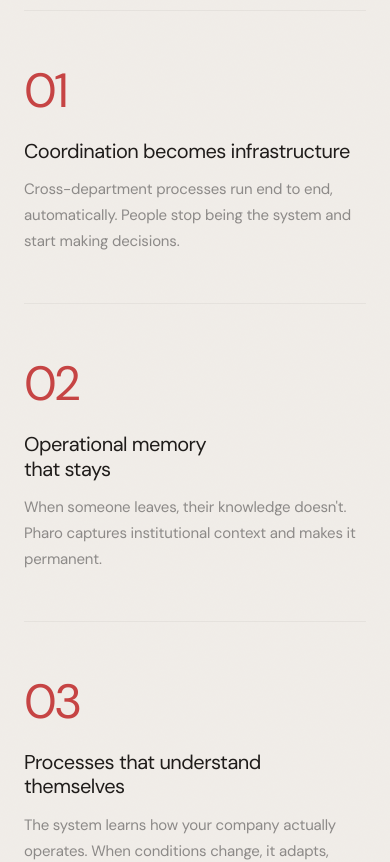
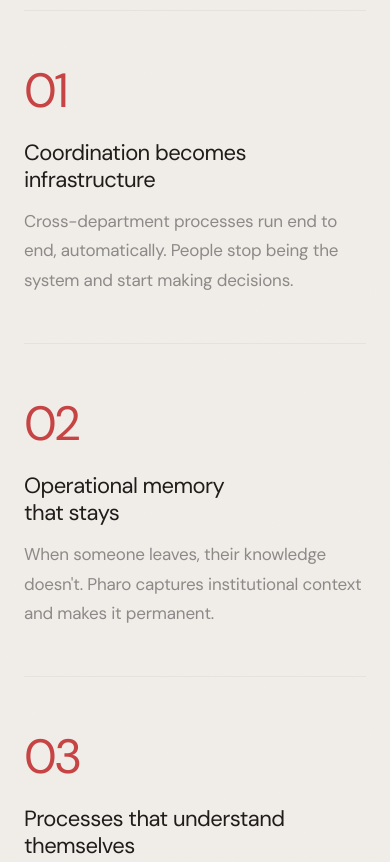
Before and after one commit to sapira-web/sapira_v2, a Next.js app: page / in a window 390 px wide. Shown: the part 1500-2362 px from the top of the page. Built offline with nearby package versions, Linux system fonts and the light colour scheme.

Commit message:
ValuePropositions: increase mobile block title and body text size

```diff
--- a/src/components/sections/home/ValuePropositions.tsx
+++ b/src/components/sections/home/ValuePropositions.tsx
@@ -186,7 +186,7 @@ export default function ValuePropositions() {
               </motion.p>
               <motion.h3
                 style={{
-                  fontSize: '20px', fontWeight: 400, lineHeight: 1.24,
+                  fontSize: '22px', fontWeight: 400, lineHeight: 1.24,
                   letterSpacing: '-0.026em', color: '#1F1C1A', marginBottom: '14px',
                 }}
                 {...element(i, 0.10, { y: 12, blur: 2, duration: 0.85 })}
@@ -194,7 +194,7 @@ export default function ValuePropositions() {
                 {col.title}
               </motion.h3>
               <motion.p
-                style={{ fontSize: '15px', lineHeight: 1.72, letterSpacing: '-0.012em', color: 'rgba(73,72,72,0.60)' }}
+                style={{ fontSize: '17px', lineHeight: 1.72, letterSpacing: '-0.012em', color: 'rgba(73,72,72,0.60)' }}
                 {...element(i, 0.20, { y: 8, blur: 0, duration: 0.80 })}
               >
                 {col.body}
```
